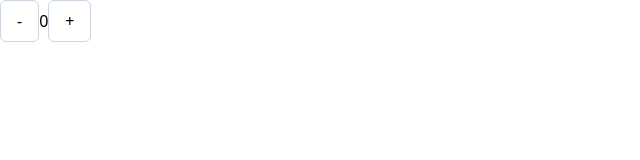
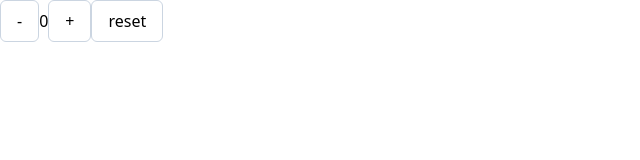
Before and after one commit to DevelopSoo/counter-app, a React (Vite) app: page / in a window 1280 px wide. Shown: the top 160 px of the page, without its empty margins (0-640 px from the left). Built offline with nearby package versions, Linux system fonts and the light colour scheme.

Commit message:
reset 버튼 기능 생성

```diff
--- a/src/App.jsx
+++ b/src/App.jsx
@@ -11,13 +11,16 @@ export default function App() {
     setCount((prev) => prev + 1);
   };
 
+  const reset = () => {
+    setCount(0);
+  };
+
   return (
     <>
-      {/* onClick(2) => Button 컴포넌트가 받으려고 하는 데이터의 이름 */}
-      {/* minusOne => 실제 기능으로 최종적으로 button 태그 내로 전달하려고 하는 기능 */}
       <Button onClick={minusOne}>-</Button>
       <span>{count}</span>
       <Button onClick={plusOne}>+</Button>
+      <Button onClick={reset}>reset</Button>
     </>
   );
 }
@@ -25,8 +28,6 @@ export default function App() {
 function Button({ children, onClick }) {
   return (
     <button
-      // button 태그의 onClick(1) => 원래 버튼 태그가 가지고 있는 onClick 속성
-      // {} 내에 있는 onClick(2)은 Button 컴포넌트가 받은 onClick(2)
       onClick={onClick}
       className="border border-slate-300 rounded-md py-2 px-4"
     >
```
